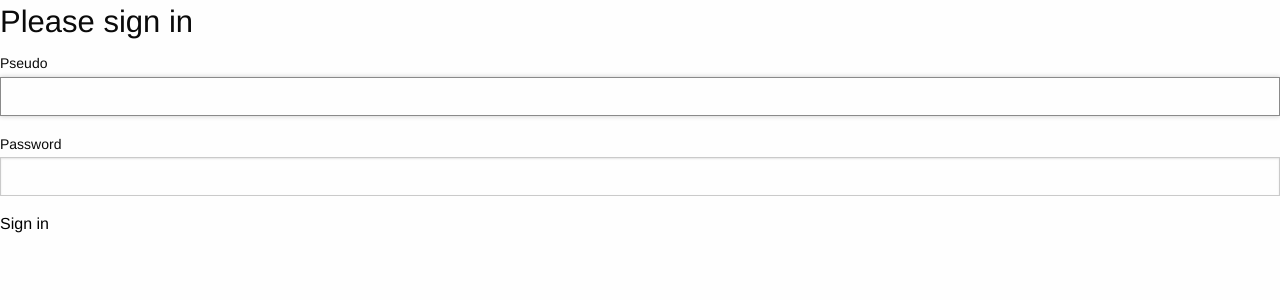
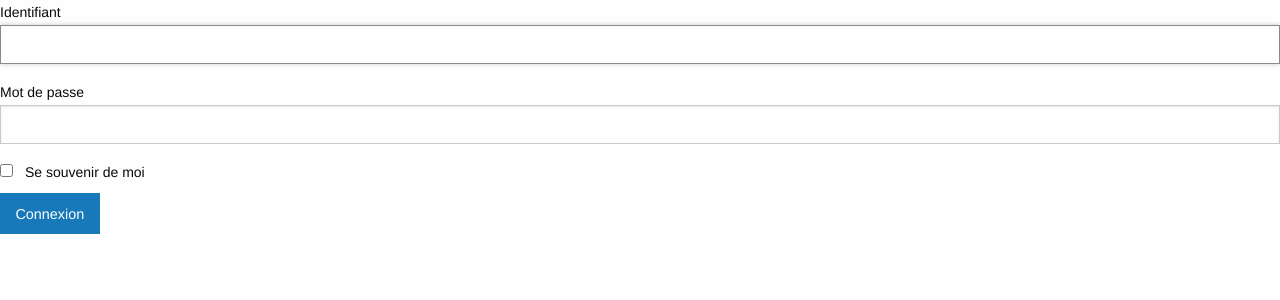
Before and after one commit to AurelienSamson/Sortir, a Symfony app: template templates/security/login.html.twig in a window 1280 px wide. Shown: the part 55-355 px from the top of the page. Run offline with Twig, Linux system fonts and the light colour scheme; the template is opened without the code that fills it, so the values that code supplies are empty; some libraries are stand-ins or nearby versions.

Commit message:
ADD : #5 Remember Me

```diff
--- a/templates/security/login.html.twig
+++ b/templates/security/login.html.twig
@@ -1,6 +1,6 @@
 {% extends 'base.html.twig' %}
 
-{% block title %}Log in!{% endblock %}
+{% block title %}Se connecter{% endblock %}
 
 {% block body %}
 <form method="post">
@@ -10,14 +10,13 @@
 
     {% if app.user %}
         <div class="mb-3">
-            You are logged in as {{ app.user.username }}, <a href="{{ path('app_logout') }}">Logout</a>
+            Vous êtes déjà connecté en tant que {{ app.user.username }}. <a href="{{ path('app_logout') }}">Se déconnecter</a>
         </div>
     {% endif %}
 
-    <h1 class="h3 mb-3 font-weight-normal">Please sign in</h1>
-    <label for="inputPseudo">Pseudo</label>
+    <label for="inputPseudo">Identifiant</label>
     <input type="text" value="{{ last_username }}" name="pseudo" id="inputPseudo" class="form-control" autocomplete="username" required autofocus>
-    <label for="inputPassword">Password</label>
+    <label for="inputPassword">Mot de passe</label>
     <input type="password" name="password" id="inputPassword" class="form-control" autocomplete="current-password" required>
 
     <input type="hidden" name="_csrf_token"
@@ -27,16 +26,15 @@
     {#
         Uncomment this section and add a remember_me option below your firewall to activate remember me functionality.
         See https://symfony.com/doc/current/security/remember_me.html
-
+    #}
         <div class="checkbox mb-3">
             <label>
-                <input type="checkbox" name="_remember_me"> Remember me
+                <input type="checkbox" name="_remember_me"> Se souvenir de moi
             </label>
         </div>
-    #}
 
-    <button class="btn btn-lg btn-primary" type="submit">
-        Sign in
+    <button class="button" type="submit">
+        Connexion
     </button>
 </form>
 {% endblock %}
```
